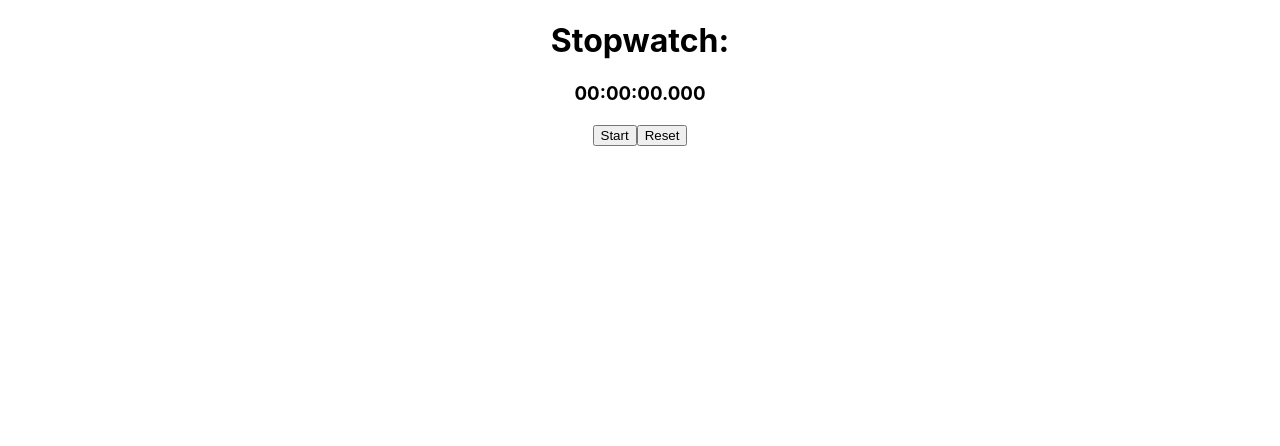
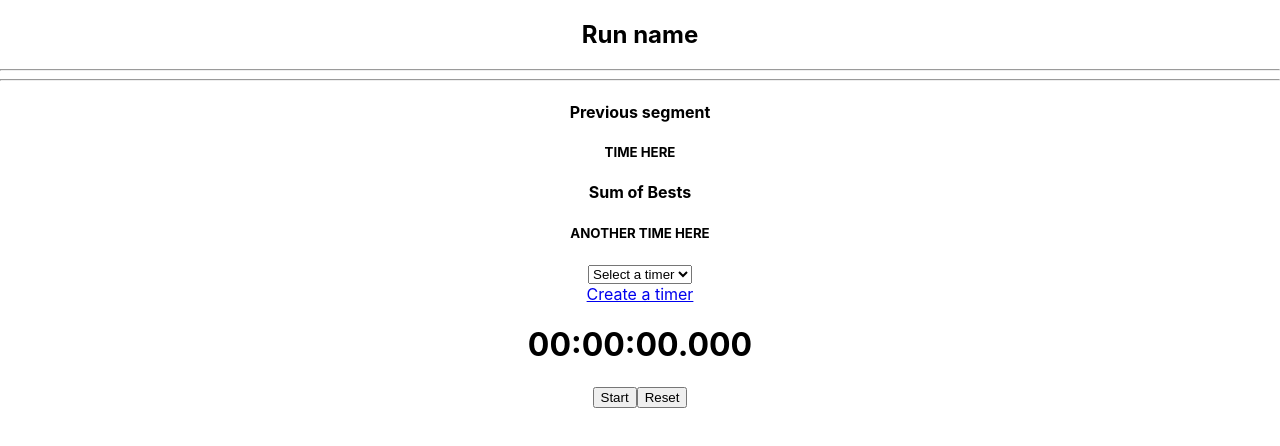
Before and after one commit to Brandon205/times, a React (Create React App) app: page /timer in a window 1280 px wide. Shown: the top 446 px of the page. Built offline with nearby package versions, Linux system fonts and the light colour scheme.

Commit message:
Started creating the timer, and changed LS storage

```diff
--- a/src/App.js
+++ b/src/App.js
@@ -4,63 +4,14 @@ import {
   Route
 } from 'react-router-dom';
 import Create from './Create';
+import Times from './Times';
 import './App.css';
 
 export default function App() {
   return (
     <Router>
       <Route exact path="/create" component={Create} />
-      <Route exact path="/timer" render={ () => <Stopwatch status={false} runningTime={0} /> } />
+      <Route exact path="/timer" render={ () => <Times status={false} runningTime={0} /> } />
     </Router>
   )
 }
-
-function Stopwatch() {
-  const [status, setStatus] = useState(false);
-  const [runningTime, setRunningTime] = useState(0);
-  const [timer, setTimer] = useState(null);
-
-  let handleReset = () => {
-    clearInterval(timer);
-    setRunningTime(0);
-    setStatus(false);
-  }
-
-  let handleClick = () => {
-    if (!status) {
-      const startTime = Date.now() - runningTime;
-      setTimer(setInterval(() => { setRunningTime(Date.now() - startTime) }));
-      setStatus(true);
-    } else {
-      clearInterval(timer);
-      setStatus(false);
-    }
-  };
-
-  function msToTime(s) {
-
-    // Show to 2 or 3 digits, default of 2
-    function digits(n, z) {
-      z = z || 2;
-      return ('00' + n).slice(-z);
-    }
-
-    var ms = s % 1000;
-    s = (s - ms) / 1000;
-    var secs = s % 60;
-    s = (s - secs) / 60;
-    var mins = s % 60;
-    var hrs = (s - mins) / 60;
-
-    return digits(hrs) + ':' + digits(mins) + ':' + digits(secs) + '.' + digits(ms, 3);
-  }
-
-  return (
-    <div className="App">
-      <h1>Stopwatch: </h1>
-      <h3>{msToTime(runningTime)}</h3>
-      <button onClick={() => handleClick()}>{status ? 'Stop' : 'Start'}</button>
-      <button onClick={() => handleReset()}>Reset</button>
-    </div>
-  );
-}
--- a/src/Create.jsx
+++ b/src/Create.jsx
@@ -1,8 +1,8 @@
 import React, { useState } from 'react';
 
-// let exampleObj = { // What needs to be created & stored in LS
+// let exampleObj = { // TODO: change the storage to this value unless a better way for a ref time is found
 //   "SMO Any%": {
-//     "splits": [
+//     "SMO Any% splits": [
 //       {"Cap": 181000},
 //       {"Cascade": 360123}
 //     ]
@@ -17,16 +17,22 @@ export default function Create() {
     let handleCreate = (e) => {
         e.preventDefault();
         if (runName) {
-            let obj = { name: runName, splits: []};
+            let obj = { [runName]: runName, [runName + ' splits']: []};
             for (let i = 1; i <= splits.length; i++) {
                 let temp = [form.elements["split" + i][0].value, form.elements["split" + i][1].value, form.elements["split" + i][2].value];
-                obj.splits.push(temp);
-                let ls = localStorage.getItem('times')
-                if (JSON.parse(ls).name === runName) {
-                    console.log('You already have a run with that name');
+                obj[runName + ' splits'].push(temp);
+                let ls = localStorage.getItem('times');
+                if (ls) {
+                    ls = JSON.parse(ls);
+                    console.log(obj, 'obj')
+                    ls[runName] = runName;
+                    ls[runName + ' splits'] = obj[runName + ' splits'];
+                    console.log(ls, 'ls');
+                    localStorage.setItem('times', JSON.stringify(ls));
+                    console.log('Run Created!');
                 } else {
                     localStorage.setItem('times', JSON.stringify(obj));
-                    console.log('Run Created!');
+                    console.log('Run created');
                 }
             }
         } else {
--- /dev/null
+++ b/src/Splits.jsx
@@ -0,0 +1,23 @@
+import React from 'react';
+
+export default function Splits(props) { // The component that will render all of the splits for the selected timer
+
+    let splits = '';
+
+    return (
+        <div className="splits">
+            <h2>Run name</h2>
+            <hr/>
+            {splits}
+            <hr/>
+            <div className="time-info">
+                <h4>Previous segment</h4>
+                <h5>TIME HERE</h5>
+            </div>
+            <div className="time-info">
+                <h4>Sum of Bests</h4>
+                <h5>ANOTHER TIME HERE</h5>
+            </div>
+        </div>
+    )
+}
--- /dev/null
+++ b/src/Times.jsx
@@ -0,0 +1,64 @@
+import React, { useState } from 'react';
+import { Link } from 'react-router-dom';
+import Splits from './Splits';
+
+export default function Times(props) { // Big component that does nearly everything in the app right now
+    const [status, setStatus] = useState(false);
+    const [runningTime, setRunningTime] = useState(0);
+    const [timer, setTimer] = useState(null);
+    const [selected, setSelected] = useState('');
+
+    let handleReset = () => {
+      clearInterval(timer);
+      setRunningTime(0);
+      setStatus(false);
+    }
+
+    let handleClick = () => {
+      if (!status) {
+        const startTime = Date.now() - runningTime;
+        setTimer(setInterval(() => { setRunningTime(Date.now() - startTime) }));
+        setStatus(true);
+      } else {
+        clearInterval(timer);
+        setStatus(false);
+      }
+    };
+
+    function msToTime(s) {
+
+      // Show to 2 or 3 digits, default of 2
+      function digits(n, z) {
+        z = z || 2;
+        return ('00' + n).slice(-z);
+      }
+
+      var ms = s % 1000;
+      s = (s - ms) / 1000;
+      var secs = s % 60;
+      s = (s - secs) / 60;
+      var mins = s % 60;
+      var hrs = (s - mins) / 60;
+
+      return digits(hrs) + ':' + digits(mins) + ':' + digits(secs) + '.' + digits(ms, 3);
+    }
+
+    let options;
+    if (localStorage.getItem('times')) {
+        options = JSON.parse(localStorage.getItem('times'))
+    }
+
+    return (
+      <div className="App">
+        <Splits selectedTimer={selected} />
+        <select name="timer" id="timer-select" onChange={(e) => setSelected(e.target.value)}>
+            <option value="default">Select a timer</option>
+            {options}
+        </select><br/>
+        <Link to="/create">Create a timer</Link>
+        <h1>{msToTime(runningTime)}</h1>
+        <button onClick={() => handleClick()}>{status ? 'Stop' : 'Start'}</button>
+        <button onClick={() => handleReset()}>Reset</button>
+      </div>
+    );
+}
```
